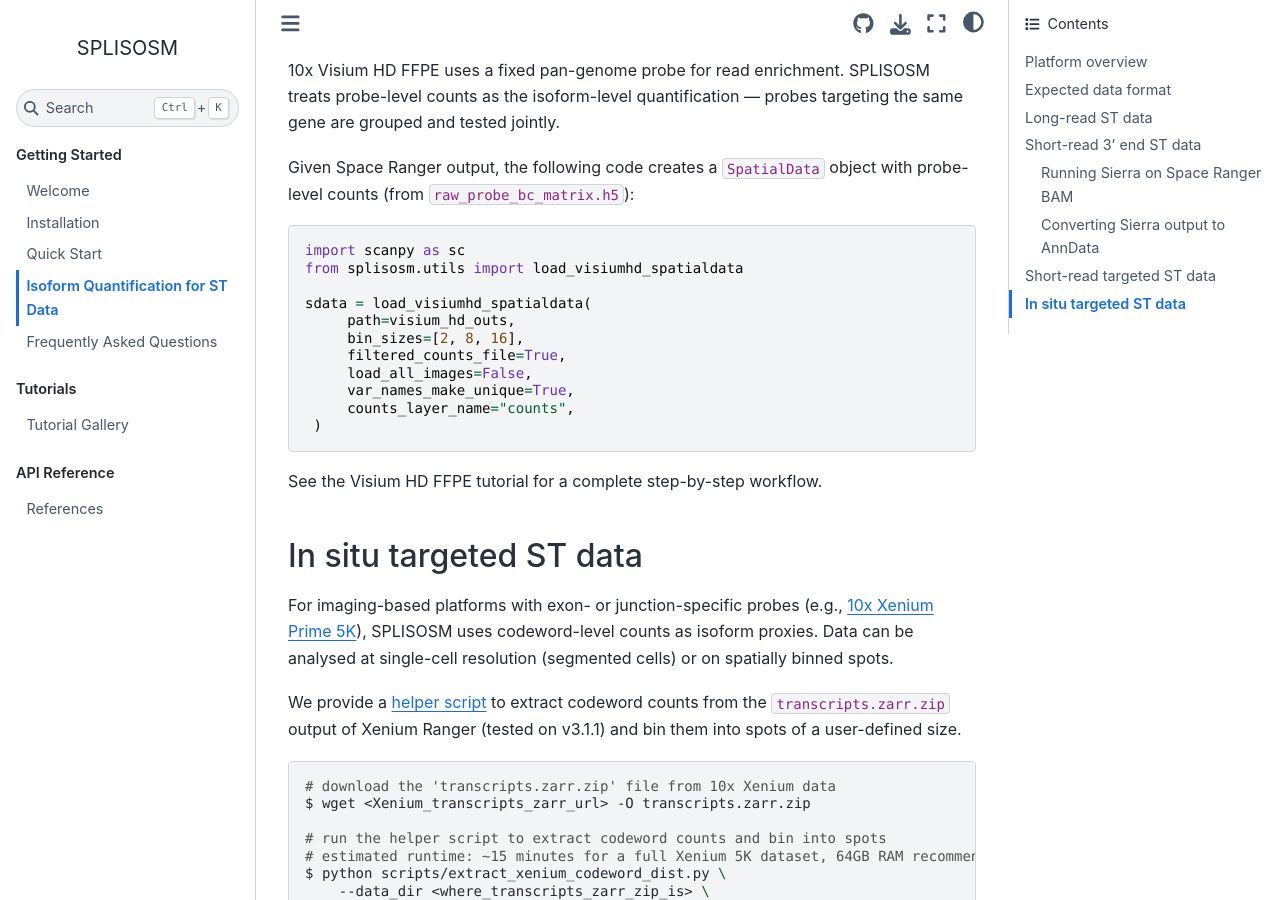
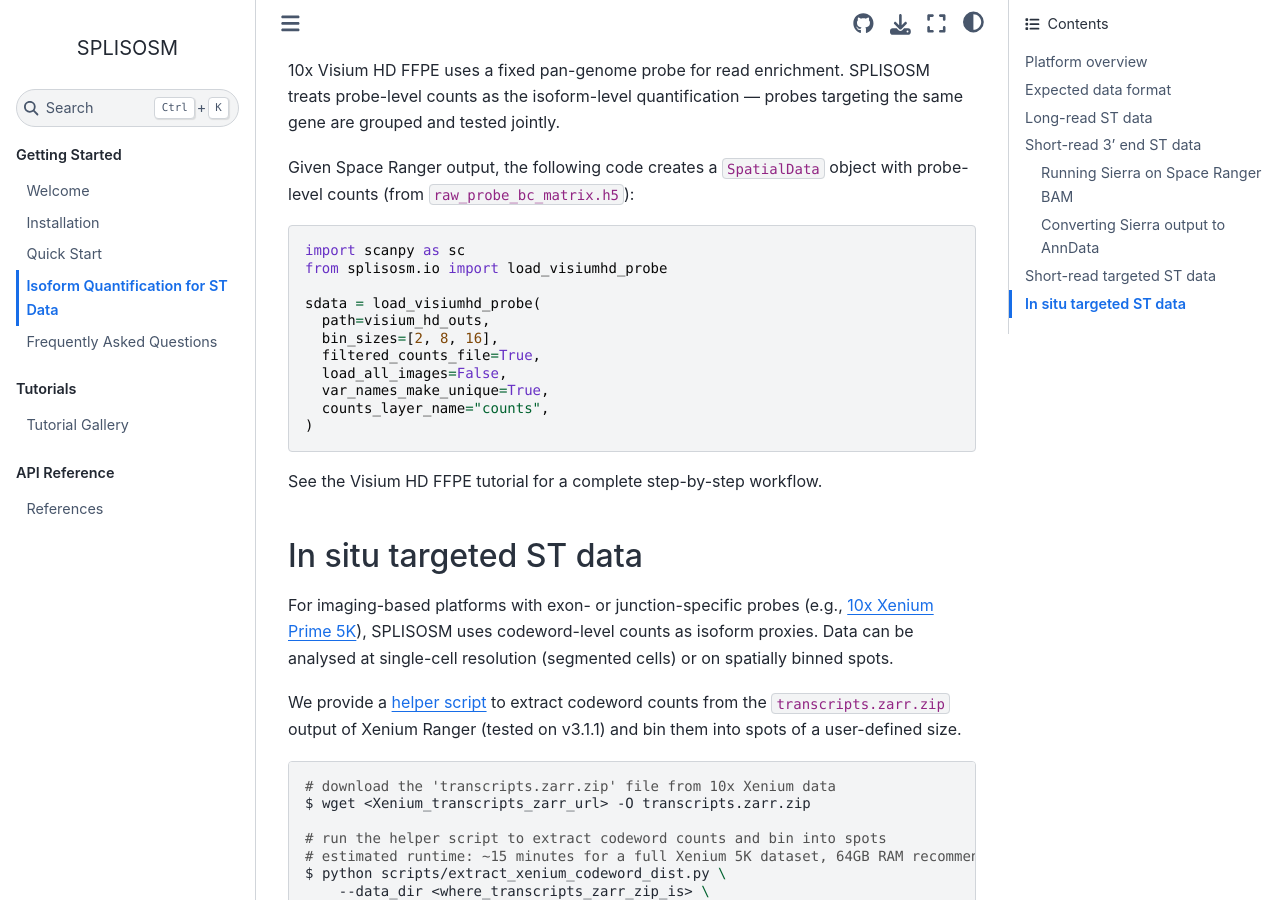
Before and after one commit to JiayuSuPKU/SPLISOSM, a Sphinx documentation site: the page built from docs/source/txquant.rst, in a window 1280 px wide and 900 px high, scrolled down 4192 px. Built offline with Sphinx 7.4.7 and the Sphinx Book theme 1.1.4, drawn with Linux system fonts in a browser that asks for light colours; pages that are not in the unit, such as notebooks, are missing from menus; cross-references to code outside the pages are shown as plain code.

Commit message:
Rename VisiumHD loader function

```diff
--- a/docs/source/txquant.rst
+++ b/docs/source/txquant.rst
@@ -201,16 +201,16 @@ Given Space Ranger output, the following code creates a ``SpatialData`` object w
 .. code-block:: python
 
    import scanpy as sc
-   from splisosm.utils import load_visiumhd_spatialdata
+   from splisosm.io import load_visiumhd_probe
 
-   sdata = load_visiumhd_spatialdata(
-        path=visium_hd_outs,
-        bin_sizes=[2, 8, 16],
-        filtered_counts_file=True,
-        load_all_images=False,
-        var_names_make_unique=True,
-        counts_layer_name="counts",
-    )
+   sdata = load_visiumhd_probe(
+     path=visium_hd_outs,
+     bin_sizes=[2, 8, 16],
+     filtered_counts_file=True,
+     load_all_images=False,
+     var_names_make_unique=True,
+     counts_layer_name="counts",
+   )
 
 See the :doc:`Visium HD FFPE tutorial <tutorials/visiumhd_ffpe>` for a complete step-by-step workflow.
 
```
